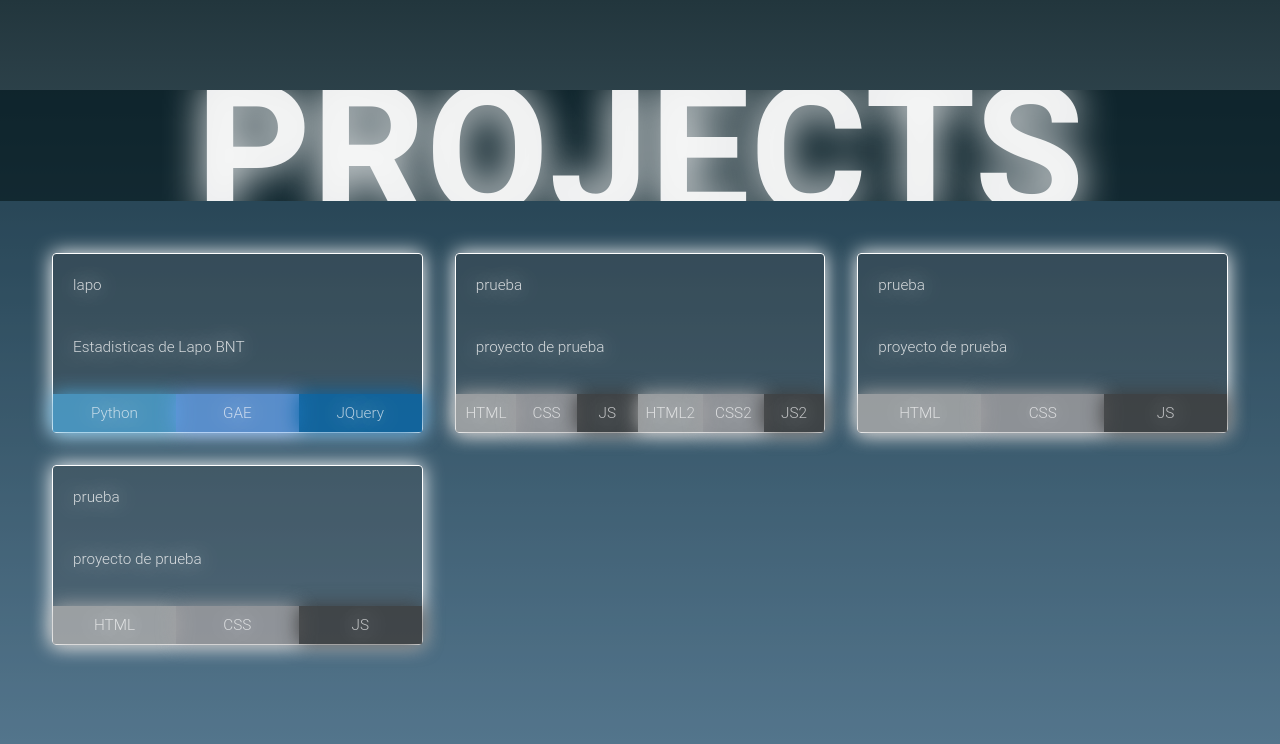
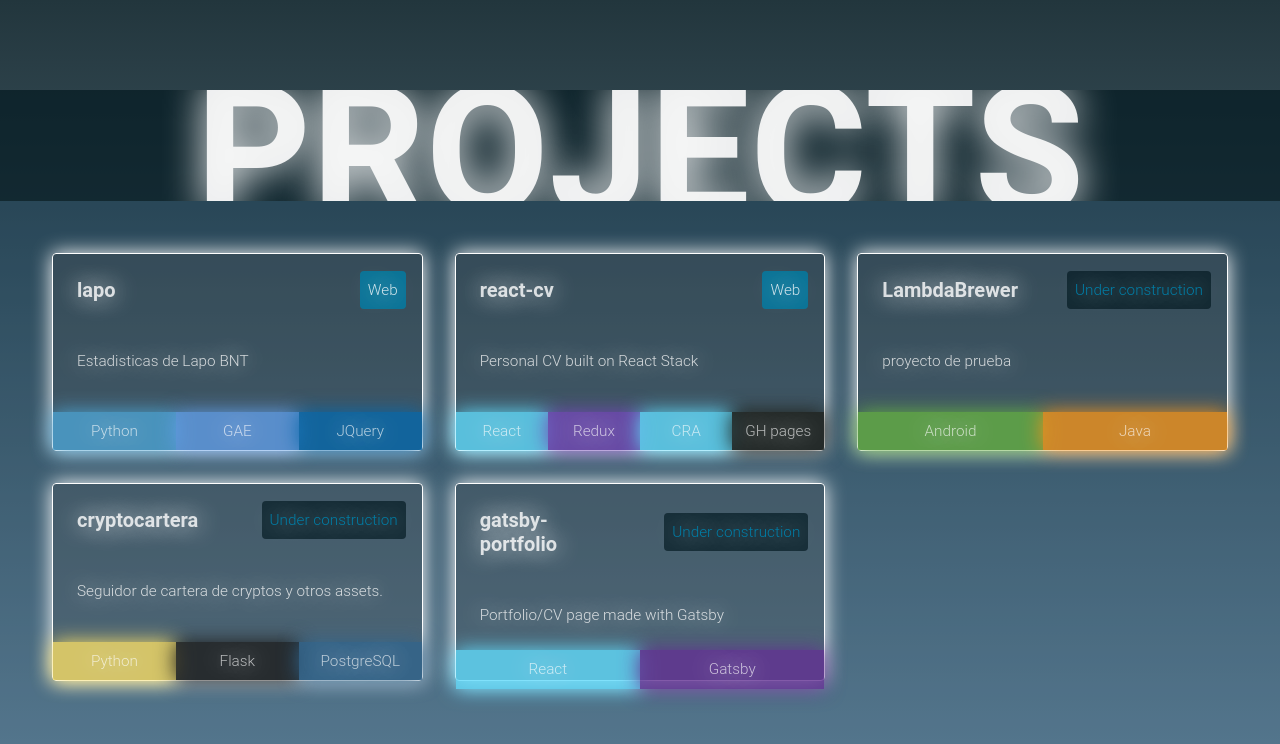
Before and after one commit to TomasSuarezL/gatsby-portfolio, a Gatsby site: page /projects in a window 1280 px wide. Built offline with nearby package versions, Linux system fonts and the light colour scheme; Gatsby itself is replaced by a stand-in of ours.

Commit message:
About Icons. Background fixes. Agrego Proyectos.

```diff
--- a/src/components/project.js
+++ b/src/components/project.js
@@ -24,7 +24,7 @@ const Framework = styled.div`
 const ProjectCard = styled.div`
   flex: 1 1 30%;
   min-width: 20rem;
-  height: 10rem;
+  height: 11rem;
   display: flex;
   flex-direction: column;
   margin: 16px;
@@ -36,9 +36,45 @@ const ProjectCard = styled.div`
   text-shadow: 0 0 24px white;
   opacity: 0;
   font-size: 85%;
-  animation: ${textAppear} 0.3s ${props => 500 + props.order * 120}ms ease
-    forwards;
-  .stack {
+  animation: ${textAppear} 0.3s ${props =>
+  500 + props.order * 120}ms ease forwards;
+  transition: all 0.3s ease-in-out;
+  &:hover {
+    box-shadow: 0 0 100px white;
+  }
+
+  .project-title {
+    flex: 1;
+    display: flex;
+    flex-direction: row;
+    align-items: center;
+    a,p {
+      text-decoration: none;
+      color: ${palette.lighter}cc;
+      margin: 16px;
+      padding: 8px;
+    }
+    .project-name {
+      flex: 1;
+      font: 600 20px 'Roboto';
+    }
+    .project-web {
+      background-color: ${palette.primary}cc;
+      border-radius: 4px;
+      transition: background-color 0.3s ease;
+      &:hover {
+        background-color: ${palette.darker}cc;
+
+      }
+    }
+    .project-uc {
+      background-color: ${palette.darker}aa;
+      color: ${palette.primary};
+      border-radius: 4px;
+    }
+  }
+
+    .stack {
     flex: 1
     display: flex;
     flex-direction: row;
@@ -47,12 +83,11 @@ const ProjectCard = styled.div`
     width: 100%;
   }
   p{
-
-      margin: 20px;
+    margin: 24px;
   }
 `
 
-const Project = ({ name, description, stack, order, style }) => {
+const Project = ({ name, description, stack, order, style, link, deploy }) => {
   const stackList = stack.map(f => (
     <Framework key={f.name} className="framework" color={f.color}>
       {f.name}
@@ -60,7 +95,18 @@ const Project = ({ name, description, stack, order, style }) => {
   ))
   return (
     <ProjectCard style={style} order={order}>
-      <p className="project-name">{name}</p>
+      <div className="project-title">
+        <a href={link} alt={name} className="project-name">
+          {name}
+        </a>
+        {deploy ? (
+          <a className="project-web" href={deploy}>
+            Web
+          </a>
+        ) : (
+          <p className="project-uc">Under construction</p>
+        )}
+      </div>
       <p className="project-description">{description}</p>
       <div className="stack">{stackList}</div>
     </ProjectCard>
--- a/src/layouts/index.css
+++ b/src/layouts/index.css
@@ -200,7 +200,6 @@ textarea {
 }
 html {
   box-sizing: border-box;
-  overflow-y: auto;
 }
 * {
   box-sizing: inherit;
--- a/src/pages/projects.js
+++ b/src/pages/projects.js
@@ -82,6 +82,8 @@ const Projects = () => (
         order="1"
         name="lapo"
         description="Estadisticas de Lapo BNT"
+        link="https://github.com/TomasSuarezL/lapo"
+        deploy="https://bnt-lapo.appspot.com/"
         stack={[
           { name: 'Python', color: '#4da3d2' },
           { name: 'GAE', color: '#619de5' },
@@ -90,35 +92,46 @@ const Projects = () => (
       />
       <Project
         order="2"
-        name="prueba"
-        description="proyecto de prueba"
+        name="react-cv"
+        description="Personal CV built on React Stack"
+        link="https://github.com/TomasSuarezL/react-cv"
+        deploy="https://tomassuarezl.github.io/react-cv/"
         stack={[
-          { name: 'HTML', color: '#afafaf' },
-          { name: 'CSS', color: '#a2a1a3' },
-          { name: 'JS', color: '#3f3f3f' },
-          { name: 'HTML2', color: '#afafaf' },
-          { name: 'CSS2', color: '#a2a1a3' },
-          { name: 'JS2', color: '#3f3f3f' },
+          { name: 'React', color: '#61dafb' },
+          { name: 'Redux', color: '#7248b6' },
+          { name: 'CRA', color: '#61dafb' },
+          { name: 'GH pages', color: '#1f201b' },
         ]}
       />
       <Project
         order="3"
-        name="prueba"
+        name="LambdaBrewer"
         description="proyecto de prueba"
+        link="https://github.com/TomasSuarezL/LambdaBrewer"
         stack={[
-          { name: 'HTML', color: '#afafaf' },
-          { name: 'CSS', color: '#a2a1a3' },
-          { name: 'JS', color: '#3f3f3f' },
+          { name: 'Android', color: '#65ae43' },
+          { name: 'Java', color: '#f0931c' },
         ]}
       />
       <Project
         order="4"
-        name="prueba"
-        description="proyecto de prueba"
+        name="cryptocartera"
+        description="Seguidor de cartera de cryptos y otros assets."
+        link="https://github.com/TomasSuarezL/cryptocartera"
         stack={[
-          { name: 'HTML', color: '#afafaf' },
-          { name: 'CSS', color: '#a2a1a3' },
-          { name: 'JS', color: '#3f3f3f' },
+          { name: 'Python', color: '#f7dd66' },
+          { name: 'Flask', color: '#1f1f1f' },
+          { name: 'PostgreSQL', color: '#31648c' },
+        ]}
+      />
+      <Project
+        order="5"
+        name="gatsby-portfolio"
+        description="Portfolio/CV page made with Gatsby "
+        link="https://github.com/TomasSuarezL/gatsby-portfolio"
+        stack={[
+          { name: 'React', color: '#61dafb' },
+          { name: 'Gatsby', color: '#633194' },
         ]}
       />
       {projectFill}
```
Also changed, not shown: src/pages/about.js (+35 -8 lines), src/pages/background.js (+31 -44 lines), src/static/icons/cook.svg (added), src/static/icons/drum.svg (added), src/static/icons/finance.svg (added), src/static/icons/homebrew.svg (added), src/static/icons/read.svg (added), src/static/icons/travel.svg (added).
